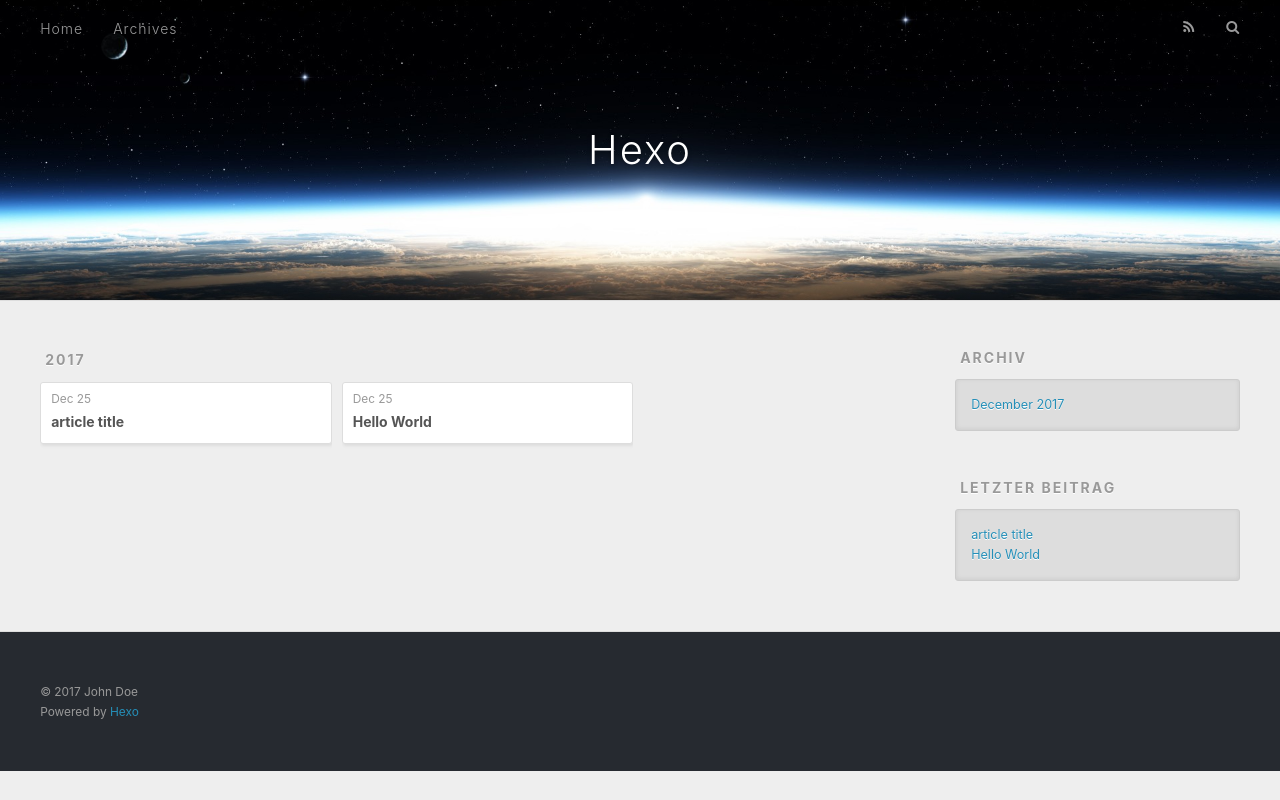
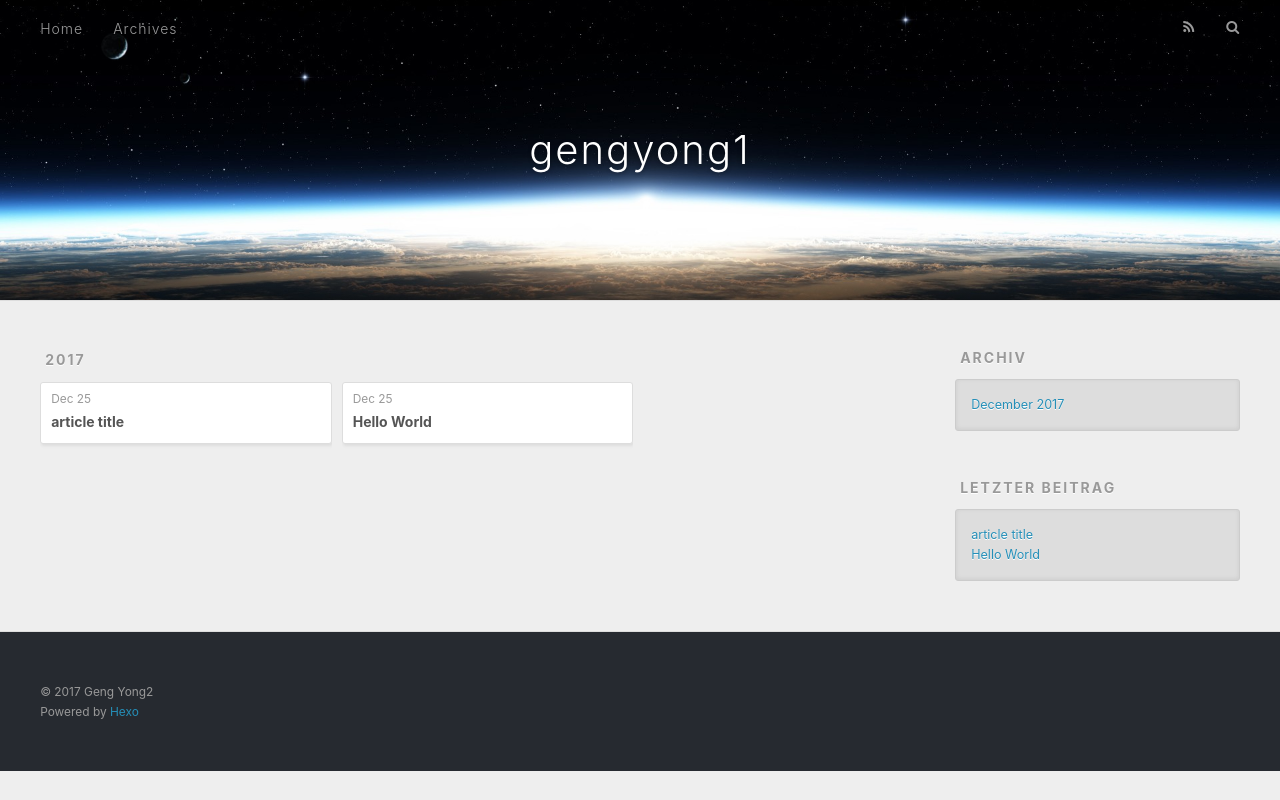
Before and after one commit to geng01yong/geng01yong.github.io, a plain HTML site: page archives/2017/12/index.html in a window 1280 px wide. Drawn offline with nearby package versions, Linux system fonts and the light colour scheme.

Commit message:
Site updated: 2017-12-25 17:29:42

```diff
--- a/archives/2017/12/index.html
+++ b/archives/2017/12/index.html
@@ -5,16 +5,16 @@
 
 
 
-  <title>Archiv: 2017/12 | Hexo</title>
+  <title>Archiv: 2017/12 | gengyong1</title>
   <meta name="viewport" content="width=device-width, initial-scale=1, maximum-scale=1">
   <meta property="og:type" content="website">
-<meta property="og:title" content="Hexo">
+<meta property="og:title" content="gengyong1">
 <meta property="og:url" content="http://yoursite.com/archives/2017/12/index.html">
-<meta property="og:site_name" content="Hexo">
+<meta property="og:site_name" content="gengyong1">
 <meta name="twitter:card" content="summary">
-<meta name="twitter:title" content="Hexo">
+<meta name="twitter:title" content="gengyong1">
 
-    <link rel="alternate" href="/atom.xml" title="Hexo" type="application/atom+xml">
+    <link rel="alternate" href="/atom.xml" title="gengyong1" type="application/atom+xml">
 
 
     <link rel="icon" href="/favicon.png">
@@ -33,7 +33,7 @@
   <div id="header-outer" class="outer">
     <div id="header-title" class="inner">
       <h1 id="logo-wrap">
-        <a href="/" id="logo">Hexo</a>
+        <a href="/" id="logo">gengyong1</a>
       </h1>
 
     </div>
@@ -161,7 +161,7 @@
 
   <div class="outer">
     <div id="footer-info" class="inner">
-      &copy; 2017 John Doe<br>
+      &copy; 2017 Geng Yong2<br>
       Powered by <a href="http://hexo.io/" target="_blank">Hexo</a>
     </div>
   </div>
```
Also changed, not shown: 2017/12/25/article-title/index.html (+5 -5 lines), 2017/12/25/hello-world/index.html (+5 -5 lines), archives/2017/index.html (+7 -7 lines), archives/index.html (+7 -7 lines), index.html (+7 -7 lines).
